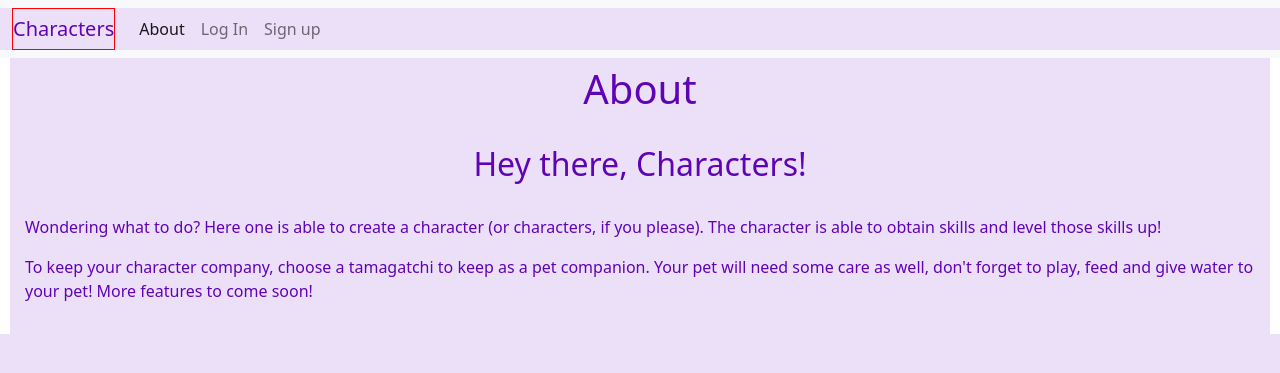
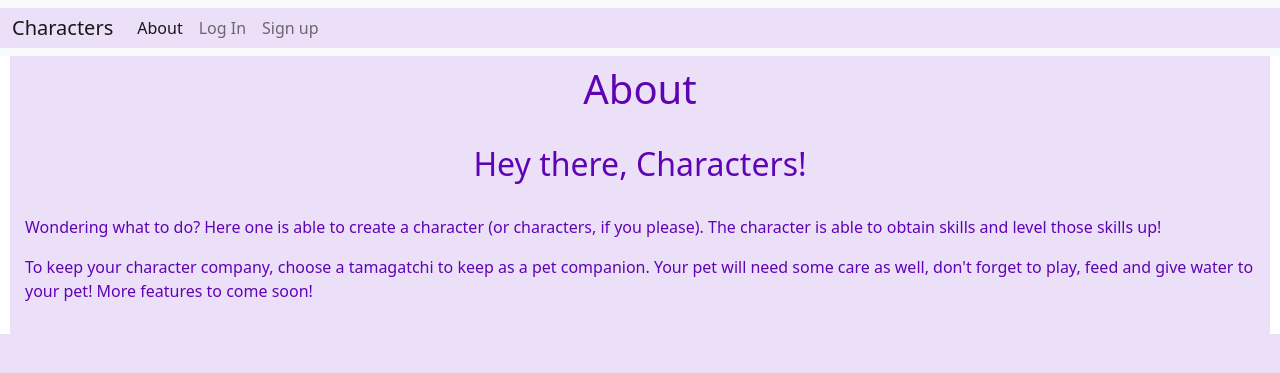
Before and after one commit to Jeal3R5/Unit4_Characters, a Django app: page /about/ in a window 1280 px wide. Shown: the top 373 px of the page. Run offline with Django 4.2, Linux system fonts and the light colour scheme.

Commit message:
more nav css

```diff
--- a/main_app/static/css/style.css
+++ b/main_app/static/css/style.css
@@ -69,17 +69,16 @@ h2 {
 }
 
 
-a.navbar-brand {
+/* a.navbar-brand {
   color: #5f04b4;
   background-color: #ECE0F8;
   border: 1px solid red;
-
-}
-
+} */
+/*
 a.navbar {
   color: #5f04b4;
   background-color: #ECE0F8;
-}
+} */
 
 .container-fluid {
   color: #5f04b4;
```
